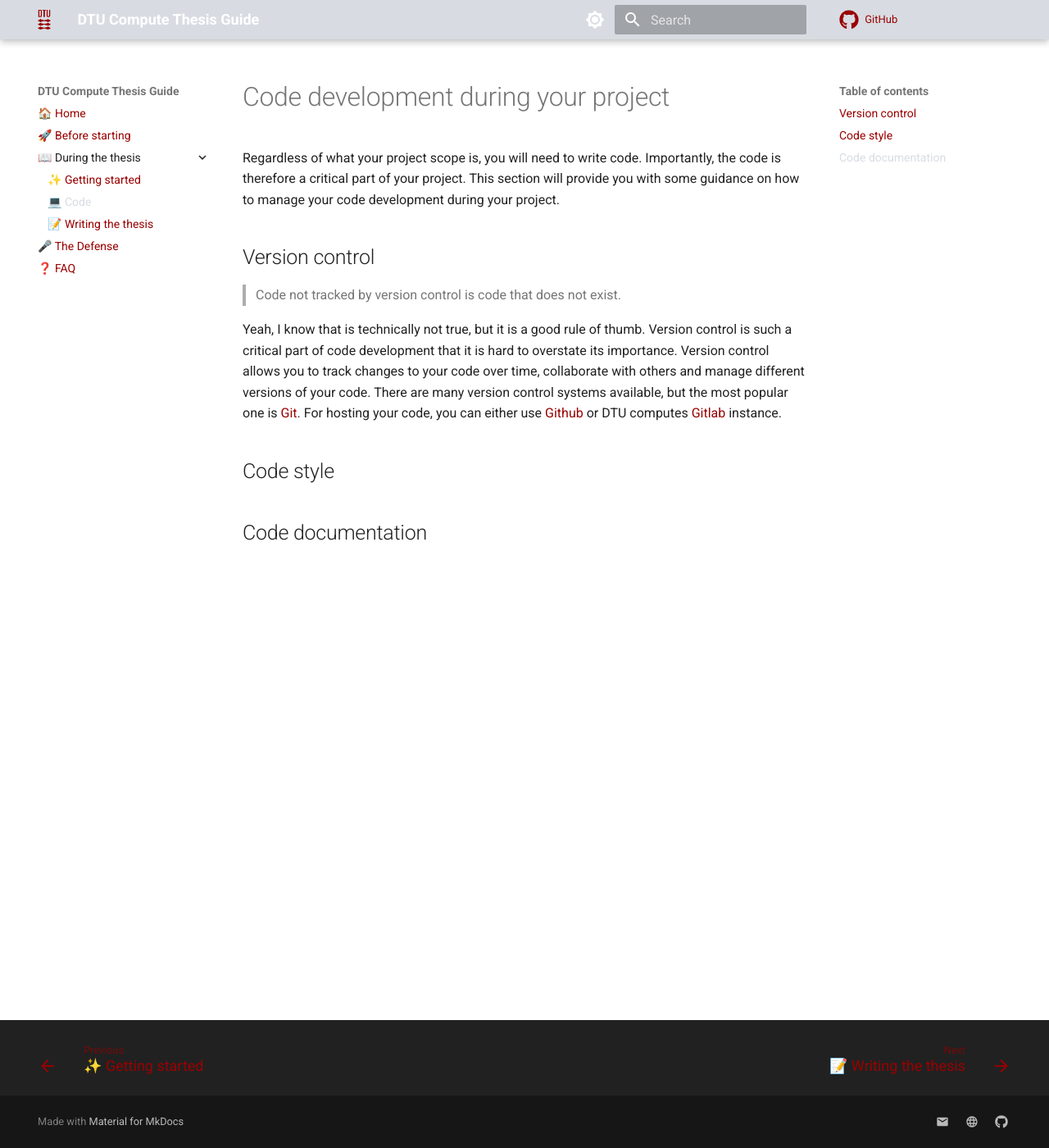
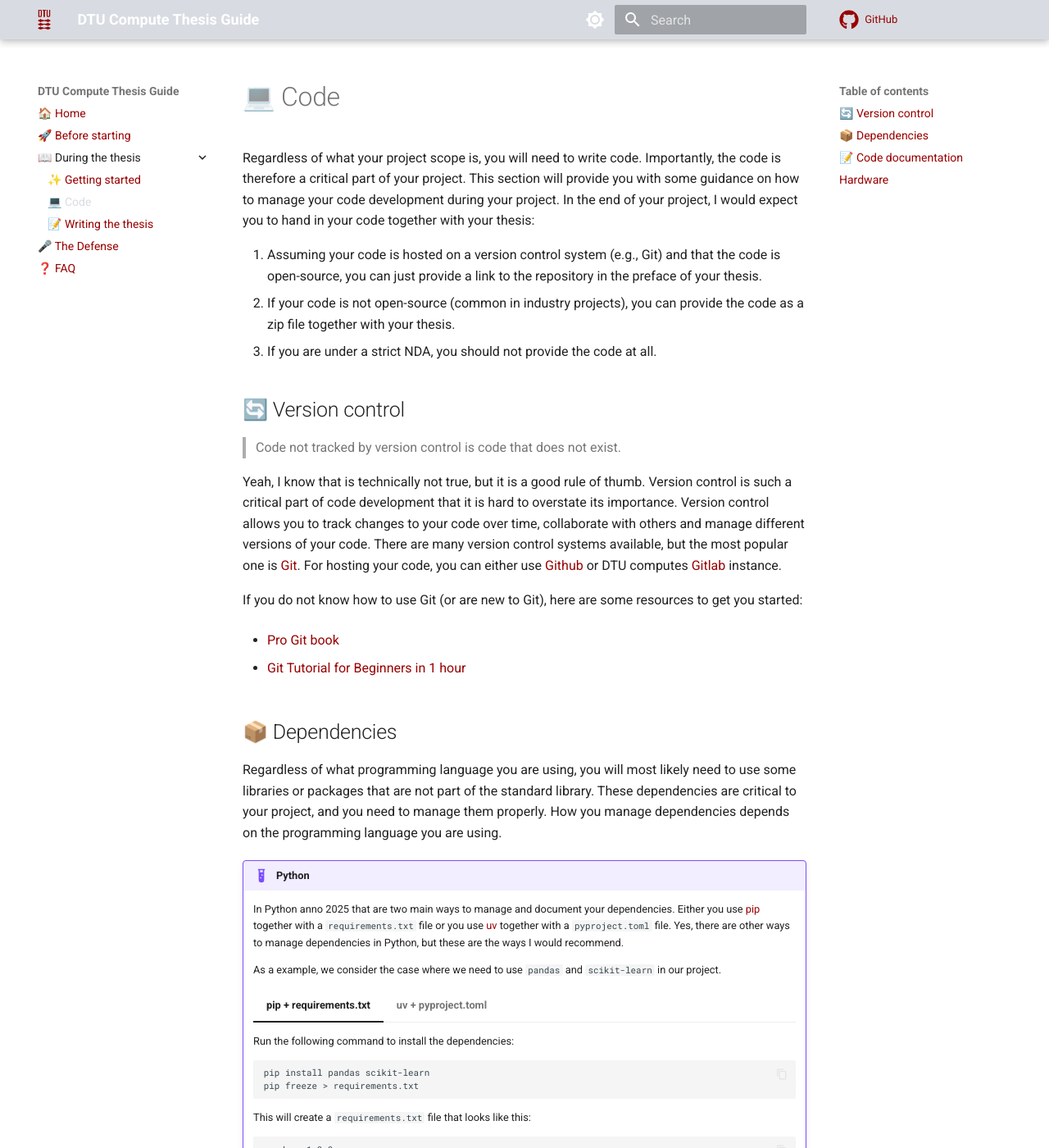
Before and after one commit to SkafteNicki/dtu_cs_thesis, an MkDocs documentation site: the page built from docs/code.md, in a window 1280 px wide and 1400 px high. Shown: the whole window at 82% size. Built offline with MkDocs 1.6.1 and Material for MkDocs 9.7.7, drawn with Linux system fonts in a browser that asks for light colours; comment, search, counter and statistics services are not loaded; some of the changed text lies outside the part shown.

Commit message:
add more content

````diff
--- a/docs/code.md
+++ b/docs/code.md
@@ -1,10 +1,15 @@
-# Code development during your project
-
 Regardless of what your project scope is, you will need to write code. Importantly, the code is therefore a critical
 part of your project. This section will provide you with some guidance on how to manage your code development during
-your project.
+your project. In the end of your project, I would expect you to hand in your code together with your thesis:
 
-## Version control
+1. Assuming your code is hosted on a version control system (e.g., Git) and that the code is open-source, you can
+    just provide a link to the repository in the preface of your thesis.
+2. If your code is not open-source (common in industry projects), you can provide the code as a zip file together with
+    your thesis.
+3. If you are under a strict NDA, you should not provide the code at all.
+
+
+## 🔄 Version control
 
 > Code not tracked by version control is code that does not exist.
 
@@ -14,6 +19,91 @@ over time, collaborate with others and manage different versions of your code. T
 available, but the most popular one is [Git](https://en.wikipedia.org/wiki/Git). For hosting your code, you can either
 use [Github](https://github.com/) or DTU computes [Gitlab](https://lab.compute.dtu.dk) instance.
 
-## Code style
+If you do not know how to use Git (or are new to Git), here are some resources to get you started:
 
-## Code documentation
+* [Pro Git book](https://git-scm.com/book/en/v2)
+
+* [Git Tutorial for Beginners in 1 hour](https://www.youtube.com/watch?v=8JJ101D3knE)
+
+## 📦 Dependencies
+
+Regardless of what programming language you are using, you will most likely need to use some libraries or packages that
+are not part of the standard library. These dependencies are critical to your project, and you need to manage them
+properly. How you manage dependencies depends on the programming language you are using.
+
+!!! example "Python"
+
+    In Python anno 2025 that are two main ways to manage and document your dependencies. Either you use
+    [pip](https://github.com/pypa/pip) together with a `requirements.txt` file or you use
+    [uv](https://docs.astral.sh/uv/) together with a `pyproject.toml` file. Yes, there are other ways to manage
+    dependencies in Python, but these are the ways I would recommend.
+
+    As a example, we consider the case where we need to use `pandas` and `scikit-learn` in our project.
+
+    === "pip + requirements.txt"
+
+        Run the following command to install the dependencies:
+
+        ```bash
+        pip install pandas scikit-learn
+        pip freeze > requirements.txt
+        ```
+
+        This will create a `requirements.txt` file that looks like this:
+
+        ```plaintext
+        pandas==1.3.3
+        scikit-learn==1.0
+        ```
+
+    === "uv + pyproject.toml"
+
+        Run the following command to install the dependencies:
+
+        ```bash
+        uv init
+        uv add pandas scikit-learn
+        ```
+
+        This will create a `pyproject.toml` file that contains the dependencies:
+
+        ```toml
+        dependencies = [
+            "pandas",
+            "scikit-learn"
+        ]
+        ```
+
+## 📝 Code documentation
+
+> Undocumented code is code that does not run.
+
+Again, not technically true, but you get the point. Code documentation is critical to ensure that your code is usable by
+others (or your future self). There are many ways to document your code, but the most common way is to use a
+`README.md` file in the root of your project. This file should contain information about how to install and run your
+code. An example
+
+!!! example
+
+    ```markdown
+    # My awesome project
+    To run this project, you need to have Python X.Y or later installed. You can install the dependencies
+    by running
+
+    `pip install -r requirements.txt`
+
+    To run the main experiments you can run the following command:
+
+    `python main.py`
+
+    afterwards to generate the plots you can run the following command:
+
+    `python plot.py`
+
+    ```
+
+In addition to the `README.md` file, you should preferably also document your code using appropriate comments. The
+comments should explain what the code does, not how it does it. A good example is just adding docstrings to your
+functions/classes describing what they do.
+
+## Hardware
````
Also changed, not shown: docs/defense.md (+0 -2 lines), docs/writing.md (+20 -13 lines).
